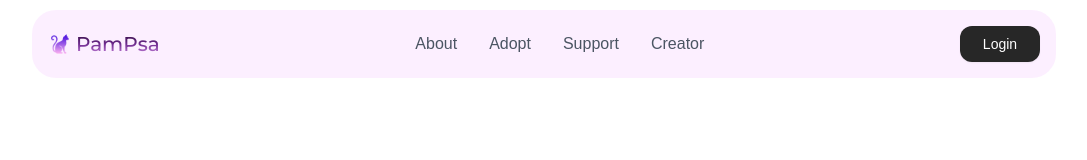
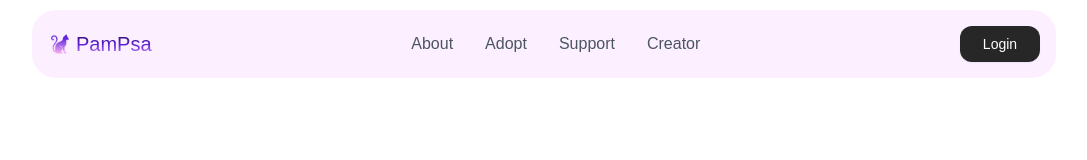
Before and after one commit to heisdanielade/PamietamPsa-frontend, a Vue app: page / in a window 1280 px wide. Shown: the top 160 px of the page, without its empty margins (96-1183 px from the left). Built offline with nearby package versions, Linux system fonts and the light colour scheme; a web font is replaced by a local one.

Commit message:
minor-changes: Logo component gradient color changed

```diff
--- a/src/components/others/Logo.vue
+++ b/src/components/others/Logo.vue
@@ -1,4 +1,3 @@
-
 <script setup>
 
 import { useProjectStore } from '@/stores/projectStore';
@@ -8,5 +7,14 @@ const projectName = useProjectStore().projectName;
 
 <template>
     <img src="/src/assets/images/logos/webp/logo-2.webp" class="mr-1 w-6 h-6" alt="Logo" />
-    <span class="logo-font text-xl font-medium whitespace-nowrap gradient-text-1">{{ projectName }}</span>
+    <span class="logo-text text-xl font-medium whitespace-nowrap">{{ projectName }}</span>
 </template>
+
+
+<style scoped>
+.logo-text {
+    background: linear-gradient(180deg, #1b0525 0%, #591ed8 50%, #e09df3 100%);
+    -webkit-background-clip: text;
+    -webkit-text-fill-color: transparent;
+}
+</style>
```
